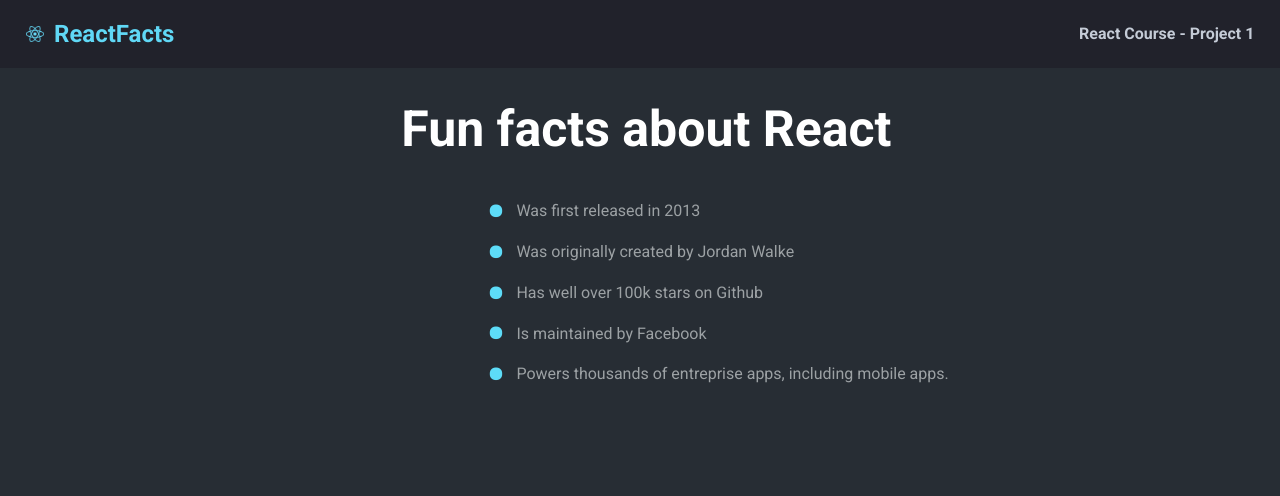
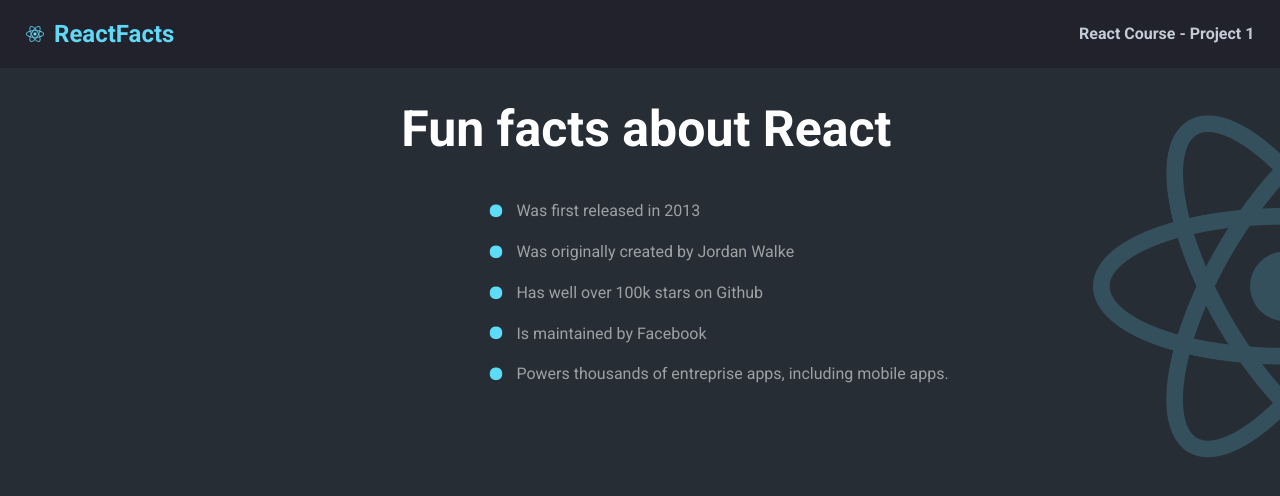
Before and after one commit to MalcolmSmalls/Scrimba-Project-1, a React (Create React App) app: page / in a window 1280 px wide. Shown: the top 496 px of the page. Built offline with nearby package versions, Linux system fonts and the light colour scheme.

Commit message:
Add background image

```diff
--- a/src/App.css
+++ b/src/App.css
@@ -54,6 +54,24 @@ body {
   height:100vh;
 }
 
+.mainBody::before{
+  content:"";
+  background-image:url('../public/react-logo.png');
+  background-size:30%;
+  background-repeat:no-repeat;
+  opacity:0.2;
+  position: absolute;
+  top: 0px;
+  right: 0px;
+  bottom: 0px;
+  left: 0px;
+  background-position-x:122%;
+  background-position-y:25%;
+  background-blend-mode:luminosity;
+  /* background-color:black; */
+
+}
+
 .main-title {
   margin-top:0;
   color:white;
```
